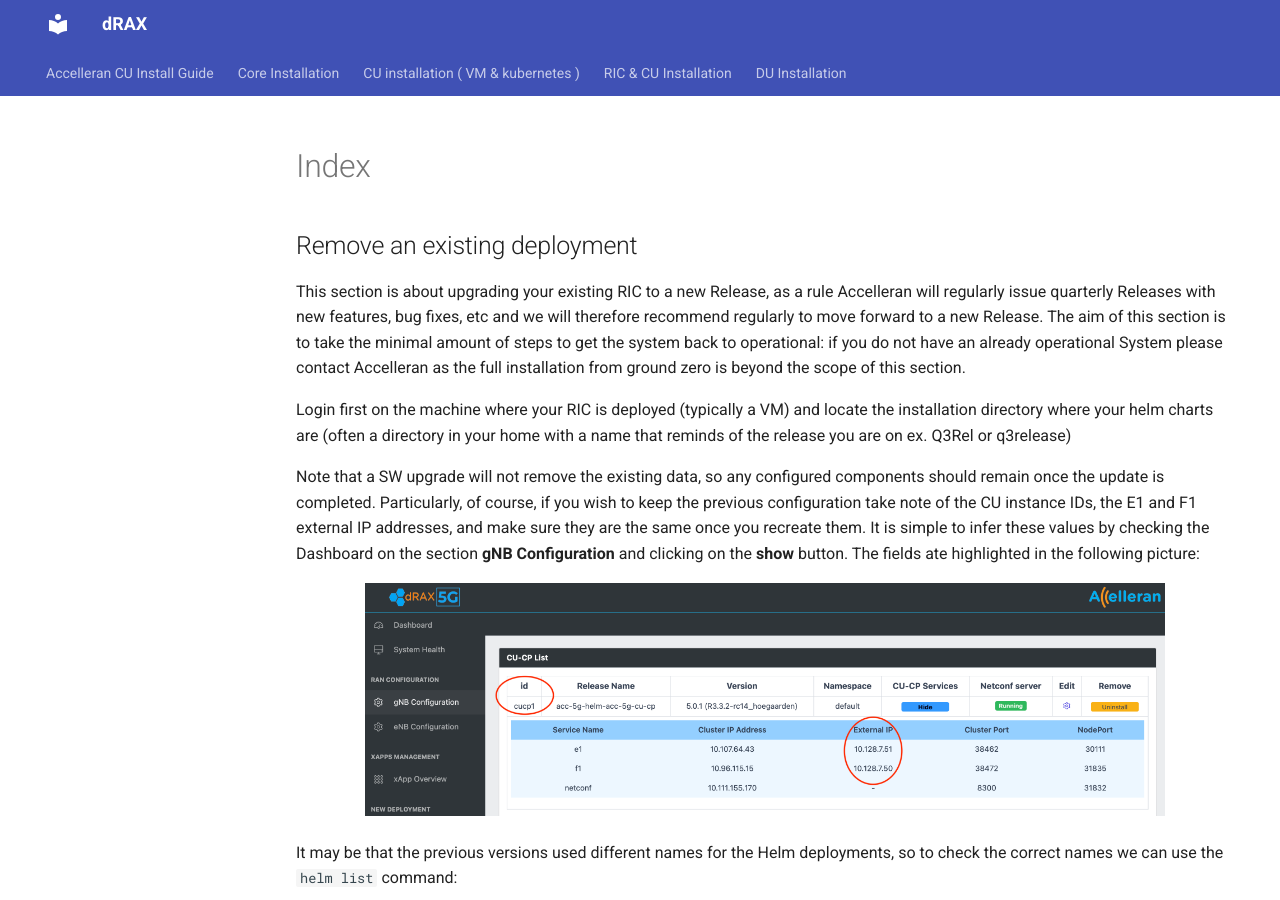
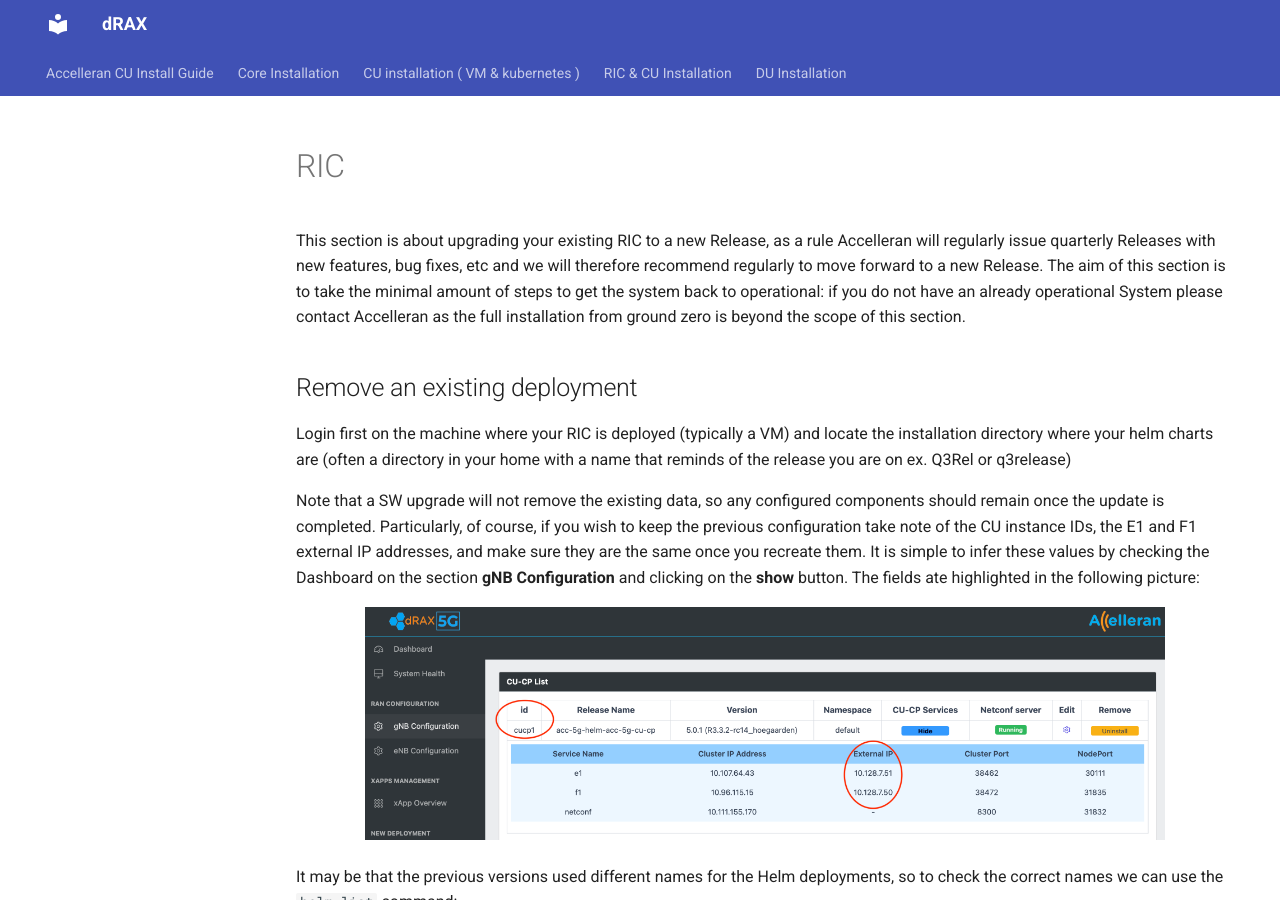
Before and after one commit to accelleran/drax-docs, an MkDocs documentation site: the page built from docs/op-guide/ric-update/index.md, in a window 1280 px wide and 900 px high. Built offline with MkDocs 1.6.1 and Material for MkDocs 9.7.7, drawn with Linux system fonts in a browser that asks for light colours; the version menu is left out.

Commit message:
Update index.md
index fix

```diff
--- a/docs/op-guide/ric-update/index.md
+++ b/docs/op-guide/ric-update/index.md
@@ -1,7 +1,8 @@
-## Remove an existing deployment
-
+# RIC
 This section is about upgrading your existing RIC to a new Release, as a rule Accelleran will regularly issue quarterly Releases with new features,
 bug fixes, etc and we will therefore recommend regularly to move forward to a new Release. The aim of this section is to take the minimal amount of steps to get the system back to operational: if you do not have an already operational System please contact Accelleran as the full installation from ground zero is beyond the scope of this section.
+
+## Remove an existing deployment
 
 Login first on the machine where your RIC is deployed (typically a VM) and locate the installation directory where your helm charts are (often a directory in your home with a name that reminds of the release you are on ex. Q3Rel or q3release)
 
```
